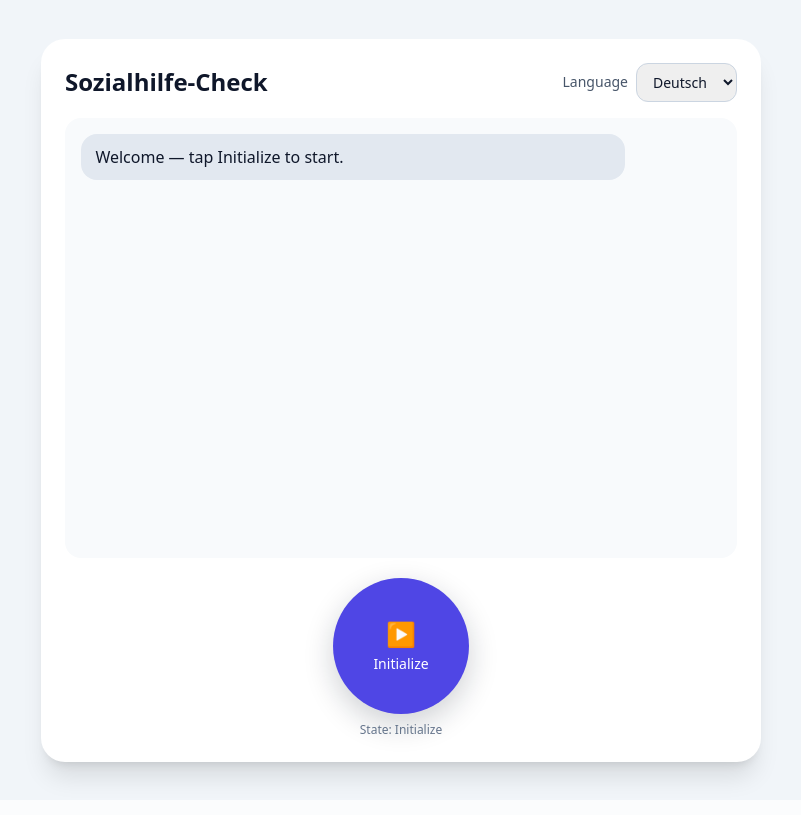
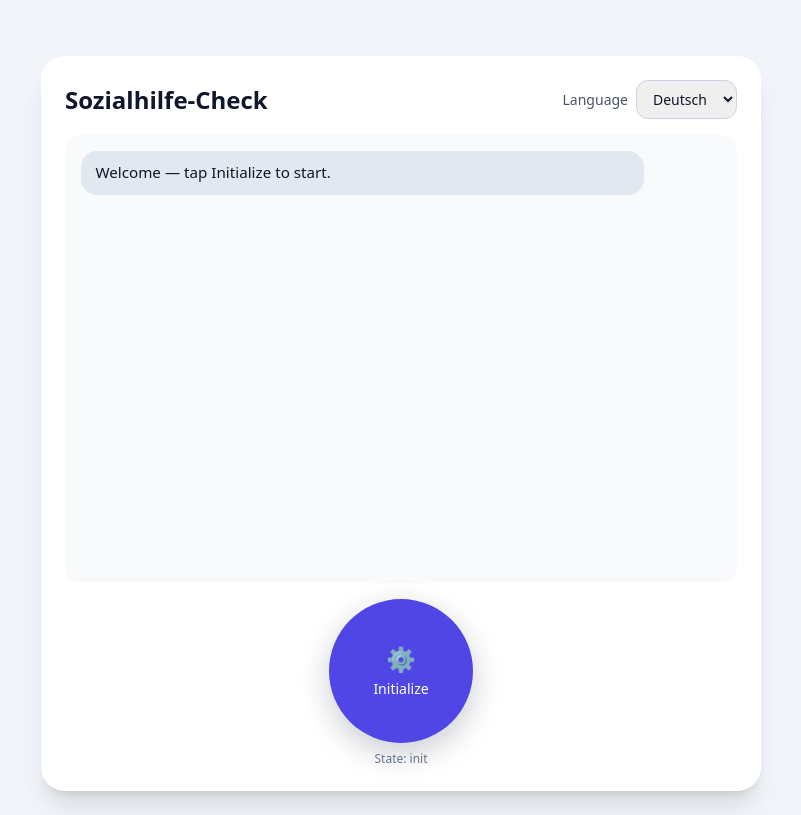
Before and after one commit to waveRob/SoziCheckSG, a FastAPI app: page / in a window 1280 px wide. Shown: the whole page, without its empty margins (239-1040 px from the left). Before the commit the page ends 791 px from the top, so only its background shows below. Run offline with FastAPI, Linux system fonts and the light colour scheme; some libraries are stand-ins or nearby versions.

Commit message:
Implement Step 2 single-button state machine with text stub flow

```diff
--- a/app/static/css/app.css
+++ b/app/static/css/app.css
@@ -1,6 +1,6 @@
 .main-button {
-  width: 8.5rem;
-  height: 8.5rem;
+  width: 9rem;
+  height: 9rem;
   border-radius: 9999px;
   display: inline-flex;
   flex-direction: column;
@@ -8,15 +8,22 @@
   justify-content: center;
   gap: 0.25rem;
   color: white;
-  box-shadow: 0 10px 30px rgba(15, 23, 42, 0.2);
-  transition: transform 150ms ease, background-color 150ms ease;
+  box-shadow: 0 10px 30px rgba(15, 23, 42, 0.22);
+  transition: transform 150ms ease, background-color 150ms ease, opacity 150ms ease;
 }
 
 .main-button:hover {
   transform: translateY(-2px);
 }
 
-.main-button.state-initialize {
+.main-button:disabled,
+.main-button.is-working {
+  cursor: wait;
+  opacity: 0.8;
+  transform: none;
+}
+
+.main-button.state-init {
   background: #4f46e5;
 }
 
@@ -29,10 +36,12 @@
 }
 
 .chat-bubble {
-  max-width: 85%;
+  max-width: 88%;
   border-radius: 1rem;
   padding: 0.7rem 0.9rem;
   margin-bottom: 0.6rem;
+  font-size: 0.95rem;
+  line-height: 1.4;
 }
 
 .chat-user {
--- a/app/static/js/app.js
+++ b/app/static/js/app.js
@@ -1,6 +1,6 @@
 (() => {
   const STATES = {
-    INITIALIZE: "initialize",
+    INIT: "init",
     RECORDING: "recording",
     READY: "ready",
   };
@@ -12,75 +12,133 @@
     status: document.getElementById("statusText"),
     language: document.getElementById("language"),
     chat: document.getElementById("chat"),
+    inputWrap: document.getElementById("inputWrap"),
+    textInput: document.getElementById("textInput"),
   };
 
-  let state = STATES.INITIALIZE;
+  let state = STATES.INIT;
+  let isWorking = false;
+
+  function scrollChatToBottom() {
+    ui.chat.scrollTop = ui.chat.scrollHeight;
+  }
+
+  function appendBubble(role, content) {
+    const bubble = document.createElement("div");
+    bubble.className = `chat-bubble ${role === "user" ? "chat-user" : "chat-assistant"}`;
+    bubble.textContent = content;
+    ui.chat.appendChild(bubble);
+    scrollChatToBottom();
+  }
+
+  function setWorking(working) {
+    isWorking = working;
+    ui.button.disabled = working;
+    ui.button.classList.toggle("is-working", working);
+    if (working) {
+      ui.label.textContent = "Working…";
+      ui.icon.textContent = "⏳";
+    } else {
+      setState(state);
+    }
+  }
 
   function setState(next) {
     state = next;
-    ui.button.classList.remove("state-initialize", "state-recording", "state-ready");
+    ui.button.classList.remove("state-init", "state-recording", "state-ready");
 
-    if (next === STATES.INITIALIZE) {
-      ui.button.classList.add("state-initialize");
-      ui.icon.textContent = "▶";
+    if (next === STATES.INIT) {
+      ui.button.classList.add("state-init");
+      ui.icon.textContent = "⚙";
       ui.label.textContent = "Initialize";
-      ui.status.textContent = "State: Initialize";
-    } else if (next === STATES.RECORDING) {
+      ui.status.textContent = "State: init";
+      ui.inputWrap.classList.add("hidden");
+      return;
+    }
+
+    ui.inputWrap.classList.remove("hidden");
+
+    if (next === STATES.RECORDING) {
       ui.button.classList.add("state-recording");
-      ui.icon.textContent = "⏺";
-      ui.label.textContent = "Recording";
-      ui.status.textContent = "State: Recording (scaffold only)";
+      ui.icon.textContent = "●";
+      ui.label.textContent = "Recording…";
+      ui.status.textContent = "State: recording (ready for input)";
     } else {
       ui.button.classList.add("state-ready");
       ui.icon.textContent = "➤";
-      ui.label.textContent = "Ready to Send";
-      ui.status.textContent = "State: Ready to Send";
+      ui.label.textContent = "Send";
+      ui.status.textContent = "State: ready";
     }
   }
 
-  function renderChat(chat) {
-    if (!Array.isArray(chat)) return;
-    ui.chat.innerHTML = "";
-    chat.forEach((msg) => {
-      const bubble = document.createElement("div");
-      bubble.className = `chat-bubble ${msg.role === "user" ? "chat-user" : "chat-assistant"}`;
-      bubble.textContent = msg.content;
-      ui.chat.appendChild(bubble);
-    });
-    ui.chat.scrollTop = ui.chat.scrollHeight;
+  async function initializeSession() {
+    setWorking(true);
+    try {
+      const fd = new FormData();
+      fd.append("language", ui.language.value);
+
+      const response = await fetch("/initialize", { method: "POST", body: fd });
+      if (!response.ok) throw new Error("Initialize failed");
+      const data = await response.json();
+
+      appendBubble("assistant", data.message || "Initialized. You can speak now.");
+      setState(STATES.RECORDING);
+    } catch (error) {
+      appendBubble("assistant", "Initialization failed. Please try again.");
+      setState(STATES.INIT);
+    } finally {
+      setWorking(false);
+    }
   }
 
-  async function initializeSession() {
-    const fd = new FormData();
-    fd.append("language", ui.language.value);
-    const response = await fetch("/initialize", { method: "POST", body: fd });
-    const data = await response.json();
-    renderChat(data.chat);
-    setState(STATES.RECORDING);
-  }
+  async function sendTextStub() {
+    const text = ui.textInput.value.trim();
+    if (!text) {
+      setState(STATES.RECORDING);
+      return;
+    }
 
-  async function sendAudioPlaceholder() {
-    const fd = new FormData();
-    const response = await fetch("/upload-audio", { method: "POST", body: fd });
-    const data = await response.json();
-    renderChat(data.chat);
-    setState(STATES.RECORDING);
+    setWorking(true);
+    try {
+      const response = await fetch("/upload-audio", {
+        method: "POST",
+        headers: { "Content-Type": "application/json" },
+        body: JSON.stringify({ text }),
+      });
+
+      if (!response.ok) throw new Error("Send failed");
+      const data = await response.json();
+
+      appendBubble("user", text);
+      appendBubble("assistant", data.reply || "No reply returned.");
+      ui.textInput.value = "";
+      setState(STATES.RECORDING);
+    } catch (error) {
+      appendBubble("assistant", "Sorry, something went wrong while sending.");
+      setState(STATES.READY);
+    } finally {
+      setWorking(false);
+    }
   }
 
   ui.button.addEventListener("click", async () => {
-    if (state === STATES.INITIALIZE) {
+    if (isWorking) return;
+
+    if (state === STATES.INIT) {
       await initializeSession();
       return;
     }
 
     if (state === STATES.RECORDING) {
-      // Step 1 scaffold: microphone logic intentionally not implemented yet.
-      setState(STATES.READY);
+      if (ui.textInput.value.trim()) {
+        setState(STATES.READY);
+      }
       return;
     }
 
-    await sendAudioPlaceholder();
+    await sendTextStub();
   });
 
-  setState(STATES.INITIALIZE);
+  appendBubble("assistant", "Welcome — tap Initialize to start.");
+  setState(STATES.INIT);
 })();
--- a/app/templates/base.html
+++ b/app/templates/base.html
@@ -5,7 +5,6 @@
     <meta name="viewport" content="width=device-width, initial-scale=1.0" />
     <title>{{ page_title or 'SoziCheckSG' }}</title>
     <script src="https://cdn.tailwindcss.com"></script>
-    <script src="https://unpkg.com/htmx.org@1.9.12"></script>
     <link rel="stylesheet" href="{{ url_for('static', path='css/app.css') }}" />
   </head>
   <body class="min-h-screen bg-slate-100 text-slate-900">
--- a/app/templates/index.html
+++ b/app/templates/index.html
@@ -1,7 +1,7 @@
 {% extends "base.html" %}
 {% block content %}
-<main class="mx-auto flex min-h-screen w-full max-w-3xl flex-col items-center justify-center p-4 sm:p-6">
-  <section class="w-full rounded-3xl bg-white p-4 shadow-xl sm:p-6">
+<main class="mx-auto flex min-h-screen w-full max-w-3xl flex-col p-4 sm:p-6">
+  <section class="mt-4 flex w-full flex-1 flex-col rounded-3xl bg-white p-4 shadow-xl sm:mt-8 sm:p-6">
     <header class="mb-4 flex items-center justify-between gap-3">
       <h1 class="text-xl font-semibold sm:text-2xl">Sozialhilfe-Check</h1>
       <label class="flex items-center gap-2 text-sm">
@@ -14,20 +14,24 @@
       </label>
     </header>
 
-    <div id="chat" class="mb-5 h-[50vh] overflow-y-auto rounded-2xl bg-slate-50 p-4 sm:h-[55vh]">
-      <div class="chat-bubble chat-assistant">Welcome — tap Initialize to start.</div>
+    <div id="chat" class="mb-4 h-[52vh] overflow-y-auto rounded-2xl bg-slate-50 p-4 sm:h-[56vh]"></div>
+
+    <div id="inputWrap" class="mb-4 hidden">
+      <label for="textInput" class="mb-1 block text-sm text-slate-600">Type your message (temporary stand-in for audio)</label>
+      <input
+        id="textInput"
+        type="text"
+        placeholder="Type what you would say..."
+        class="w-full rounded-xl border border-slate-300 px-3 py-2 text-sm focus:outline-none focus:ring-2 focus:ring-indigo-400"
+      />
     </div>
 
-    <div class="flex flex-col items-center gap-2">
-      <button
-        id="mainActionButton"
-        type="button"
-        class="main-button state-initialize"
-      >
-        <span id="mainActionIcon" class="text-2xl">▶</span>
+    <div class="mt-auto flex flex-col items-center gap-2">
+      <button id="mainActionButton" type="button" class="main-button state-init">
+        <span id="mainActionIcon" class="text-2xl">⚙</span>
         <span id="mainActionLabel" class="text-sm font-medium">Initialize</span>
       </button>
-      <p id="statusText" class="text-xs text-slate-500">State: Initialize</p>
+      <p id="statusText" class="text-xs text-slate-500">State: init</p>
     </div>
   </section>
 </main>
```
Also changed, not shown: app/routes/actions.py (+18 -20 lines), README.md.
